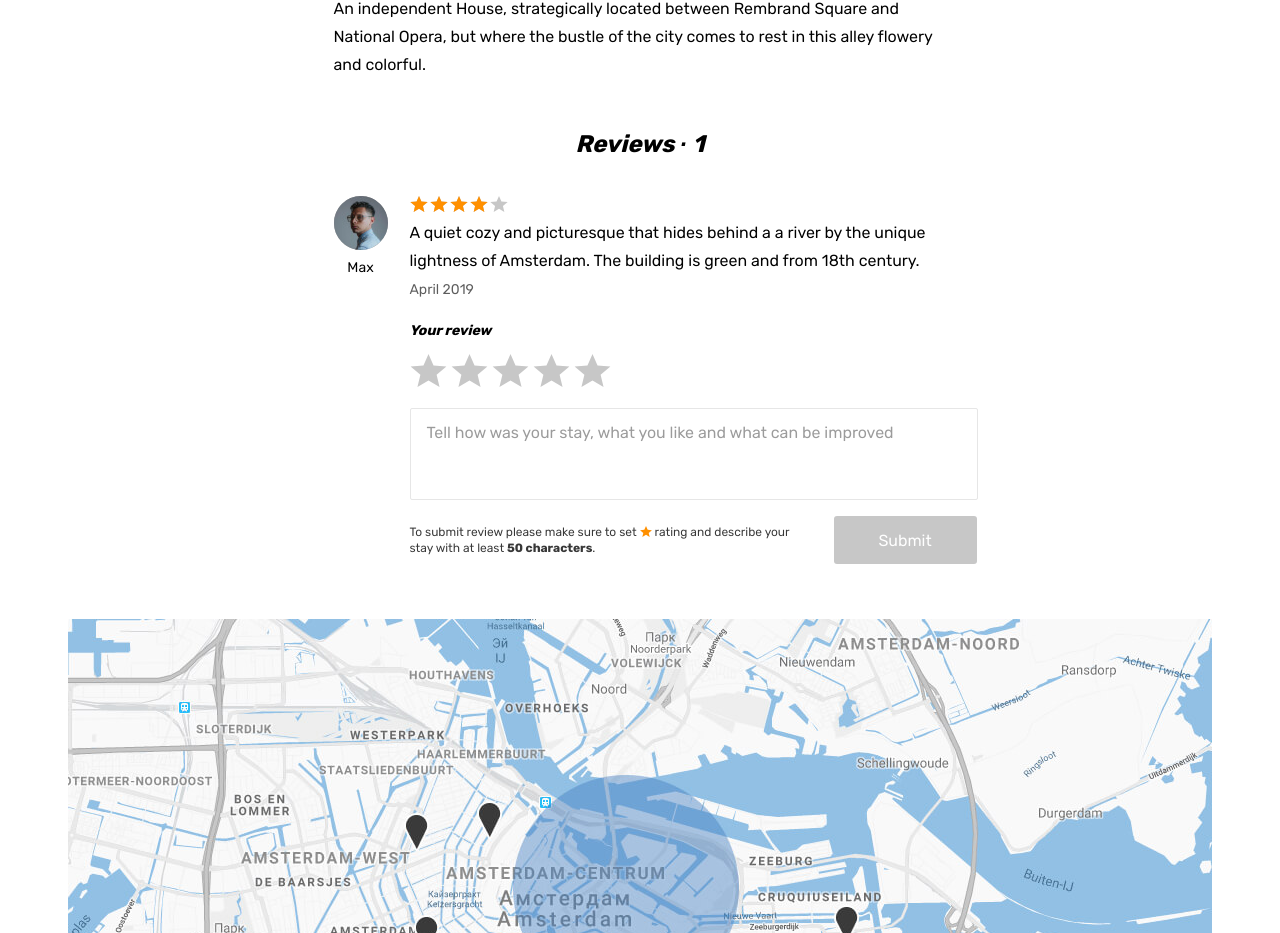
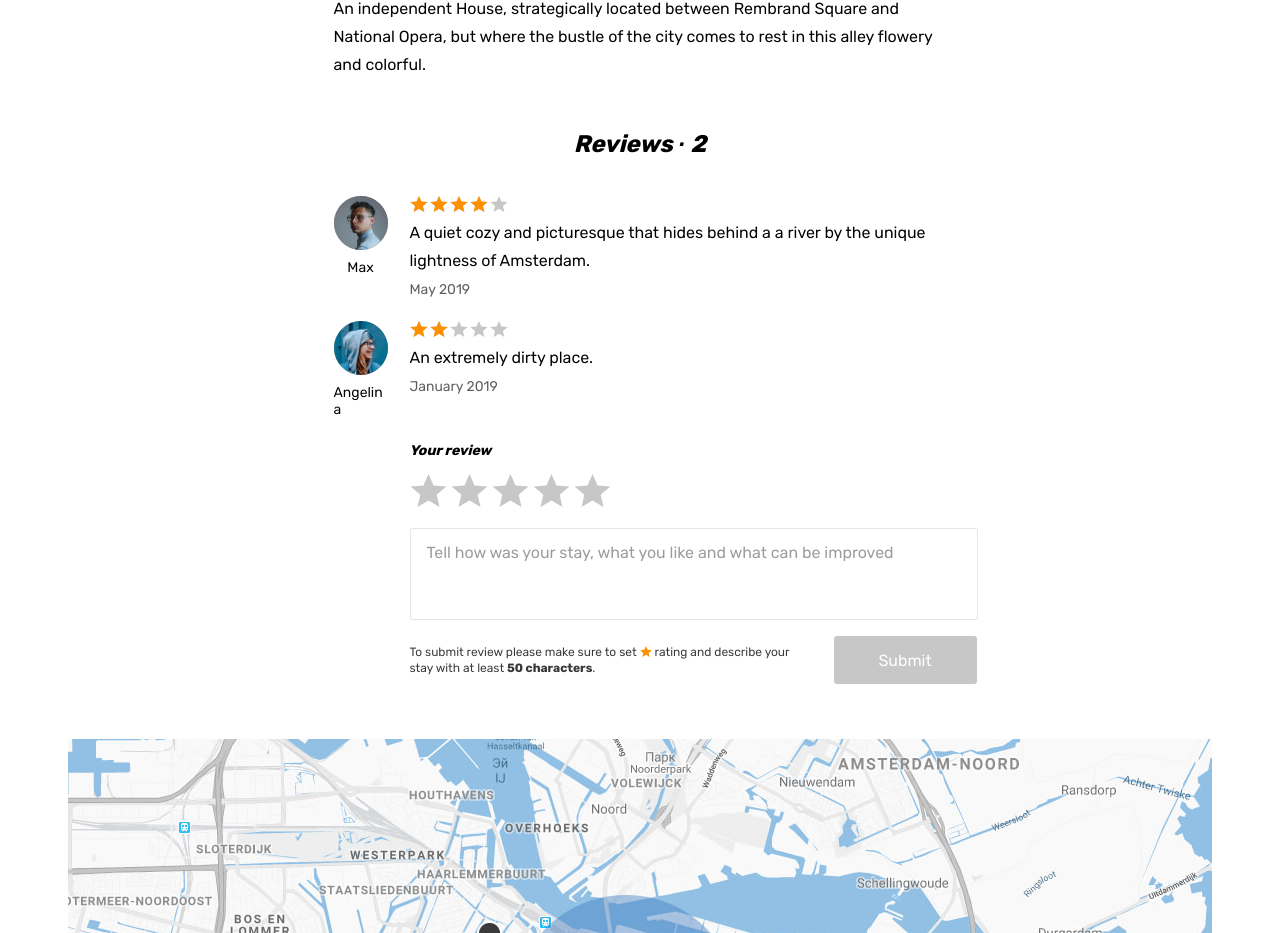
Before and after one commit to leann-fraoigh/six-cities-react-project, a React (Create React App) app in the folder project/: page /offer/101 in a window 1280 px wide. Shown: the part 1293-2226 px from the top of the page. Built offline with nearby package versions, Linux system fonts and the light colour scheme.

Commit message:
Добавляет отрисовку отзывов

```diff
--- a/project/src/components/app/app.tsx
+++ b/project/src/components/app/app.tsx
@@ -7,13 +7,15 @@ import NotFoundScreen from '../../pages/not-found-screen/not-found-screen';
 import PrivateRoute from '../private-route/private-route';
 import { AppRoute, AuthorizationStatus } from '../../const';
 import { Offers } from '../../types/offer';
+import { Reviews } from '../../types/review';
 
 type AppProps = {
-  offers: Offers
+  offers: Offers,
+  reviews: Reviews
 }
 
 function App(props: AppProps): JSX.Element {
-  const {offers} = props;
+  const {offers, reviews} = props;
   return (
     <BrowserRouter>
       <Routes>
@@ -25,7 +27,7 @@ function App(props: AppProps): JSX.Element {
           </PrivateRoute>
         }
         />
-        <Route path={AppRoute.Room} element={<PropertyScreen offers={offers}/>} />
+        <Route path={AppRoute.Room} element={<PropertyScreen offers={offers} reviews={reviews} />} />
         <Route path='*' element={<NotFoundScreen/>} />
       </Routes>
     </BrowserRouter>
--- /dev/null
+++ b/project/src/components/review-item/review-item.tsx
@@ -0,0 +1,43 @@
+import { Review } from '../../types/review';
+import { getMachineReadableDate, getHumanReadableDate } from '../../utils/utils';
+
+
+type ReviewProps = {
+  review: Review;
+}
+
+function ReviewItem(props: ReviewProps): JSX.Element {
+  const {comment, date, rating, user} = props.review;
+  const createdAt = new Date(date);
+  const dateHumanReadable = getHumanReadableDate(createdAt);
+  const dateMachineReadable = getMachineReadableDate(createdAt);
+  // eslint-disable-next-line no-console
+  console.log(user.avatar_url);
+
+  return (
+    <li className="reviews__item">
+      <div className="reviews__user user">
+        <div className="reviews__avatar-wrapper user__avatar-wrapper">
+          <img className="reviews__avatar user__avatar" src={user.avatar_url} width="54" height="54" alt="Reviews avatar" />
+        </div>
+        <span className="reviews__user-name">
+          {user.name}
+        </span>
+      </div>
+      <div className="reviews__info">
+        <div className="reviews__rating rating">
+          <div className="reviews__stars rating__stars">
+            <span style={{width: `${rating * 20}%`}}></span>
+            <span className="visually-hidden">{rating}</span>
+          </div>
+        </div>
+        <p className="reviews__text">
+          {comment}
+        </p>
+        <time className="reviews__time" dateTime={dateMachineReadable}>{dateHumanReadable}</time>
+      </div>
+    </li>
+  );
+}
+
+export default ReviewItem;
--- /dev/null
+++ b/project/src/components/reviews-list/reviews-list.tsx
@@ -0,0 +1,17 @@
+import { Review, Reviews } from '../../types/review';
+import ReviewItem from '../review-item/review-item';
+
+type ReviewsListProps = {
+  reviews: Reviews;
+}
+function ReviewsList(props: ReviewsListProps): JSX.Element {
+  const reviews = props.reviews;
+
+  return (
+    <ul className="reviews__list">
+      {reviews.map((review: Review) => <ReviewItem review={review} key={review.id}/>)}
+    </ul>
+  );
+}
+
+export default ReviewsList;
--- a/project/src/index.tsx
+++ b/project/src/index.tsx
@@ -2,6 +2,7 @@ import React from 'react';
 import ReactDOM from 'react-dom/client';
 import { offers } from './mocks/offers';
 import App from './components/app/app';
+import { reviews } from './mocks/reviews';
 
 const root = ReactDOM.createRoot(
   document.getElementById('root') as HTMLElement,
@@ -9,6 +10,6 @@ const root = ReactDOM.createRoot(
 
 root.render(
   // <React.StrictMode>
-  <App offers={offers}/>
+  <App offers={offers} reviews={reviews}/>
   // </React.StrictMode>,
 );
--- /dev/null
+++ b/project/src/mocks/reviews.ts
@@ -0,0 +1,28 @@
+import { Reviews } from '../types/review';
+
+export const reviews: Reviews = [
+  {
+    'comment': 'A quiet cozy and picturesque that hides behind a a river by the unique lightness of Amsterdam.',
+    'date': '2019-05-08T14:13:56.569Z',
+    'id': 1,
+    'rating': 4,
+    'user': {
+      'avatar_url': 'img/avatar-max.jpg',
+      'id': 4,
+      'is_pro': false,
+      'name': 'Max'
+    }
+  },
+  {
+    'comment': 'An extremely dirty place.',
+    'date': '2019-01-08T11:13:56.569Z',
+    'id': 2,
+    'rating': 2,
+    'user': {
+      'avatar_url': 'img/avatar-angelina.jpg',
+      'id': 4,
+      'is_pro': false,
+      'name': 'Angelina'
+    }
+  }
+];
--- a/project/src/pages/property-screen/property-screen.tsx
+++ b/project/src/pages/property-screen/property-screen.tsx
@@ -1,14 +1,17 @@
 import { useParams } from 'react-router-dom';
 import ReviewForm from '../../components/review-form/review-form';
-import { Offer } from '../../types/offer';
+import ReviewsList from '../../components/reviews-list/reviews-list';
+import { Offer, Offers } from '../../types/offer';
+import { Reviews } from '../../types/review';
 import NotFoundScreen from '../not-found-screen/not-found-screen';
 
 type PropertyScreenProps = {
-  offers: Offer[];
+  offers: Offers;
+  reviews: Reviews;
 }
 
 function PropertyScreen(props: PropertyScreenProps): JSX.Element {
-  const {offers} = props;
+  const {offers, reviews} = props;
   const params = useParams();
   const offer = offers.find((element: Offer) => element.id === params.id);
 
@@ -164,31 +167,8 @@ function PropertyScreen(props: PropertyScreenProps): JSX.Element {
                   </div>
                 </div>
                 <section className="property__reviews reviews">
-                  <h2 className="reviews__title">Reviews &middot; <span className="reviews__amount">1</span></h2>
-                  <ul className="reviews__list">
-                    <li className="reviews__item">
-                      <div className="reviews__user user">
-                        <div className="reviews__avatar-wrapper user__avatar-wrapper">
-                          <img className="reviews__avatar user__avatar" src="img/avatar-max.jpg" width="54" height="54" alt="Reviews avatar" />
-                        </div>
-                        <span className="reviews__user-name">
-                          Max
-                        </span>
-                      </div>
-                      <div className="reviews__info">
-                        <div className="reviews__rating rating">
-                          <div className="reviews__stars rating__stars">
-                            <span style={{width: '80%'}}></span>
-                            <span className="visually-hidden">Rating</span>
-                          </div>
-                        </div>
-                        <p className="reviews__text">
-                          A quiet cozy and picturesque that hides behind a a river by the unique lightness of Amsterdam. The building is green and from 18th century.
-                        </p>
-                        <time className="reviews__time" dateTime="2019-04-24">April 2019</time>
-                      </div>
-                    </li>
-                  </ul>
+                  <h2 className="reviews__title">Reviews &middot; <span className="reviews__amount">{reviews.length}</span></h2>
+                  <ReviewsList reviews={reviews}/>
                   <ReviewForm/>
                 </section>
               </div>
--- /dev/null
+++ b/project/src/types/review.tsx
@@ -0,0 +1,14 @@
+export type Review = {
+  comment: string,
+  date: string,
+  id: number,
+  rating: number,
+  user: {
+    avatar_url: string,
+    id: number,
+    is_pro: boolean,
+    name: string,
+  }
+};
+
+export type Reviews = Review[];
--- /dev/null
+++ b/project/src/utils/utils.ts
@@ -0,0 +1,3 @@
+export const getMachineReadableDate = (date: Date) => `${[date.getMonth() + 1, date.getDate(), date.getFullYear()].join('/')} ${[date.getHours(), date.getMinutes(), date.getSeconds()].join(':')}`;
+
+export const getHumanReadableDate = (date: Date) => date.toLocaleDateString('en-US', {month: 'long', year: 'numeric'});
```
